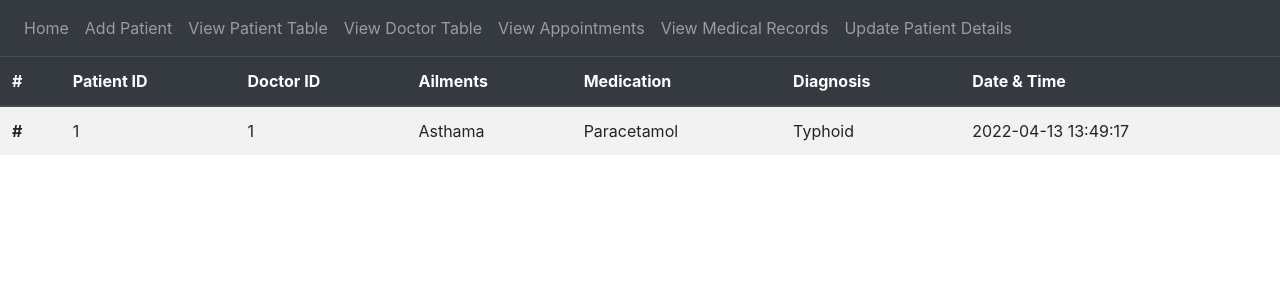
After one commit to Darsuu/DBMS-Project, a Flask app: page /medrecTable in a window 1280 px wide. The commit adds this page. Shown: the top 300 px of the page. Run offline with Flask 2, Linux system fonts and the light colour scheme; data comes from the database, SQL or seed files in the repository; some libraries are stand-ins or nearby versions.

Commit message:
Added medrec

```diff
--- a/website/templates/base.html
+++ b/website/templates/base.html
@@ -32,7 +32,9 @@
                 <a class="nav-item nav-link" id="addP" href="/addPatient">Add Patient</a>
                 <a class="nav-item nav-link" id="viewP" href="/patientTable">View Patient Table</a>
                 <a class="nav-item nav-link" id="viewD" href="/doctorTable">View Doctor Table</a>
-                <a class="nav-item nav-link" id="viewA" href="/appointmentTable">View Appointment Table</a>
+                <a class="nav-item nav-link" id="viewA" href="/appointmentTable">View Appointments</a>
+                <a class="nav-item nav-link" id="viewM" href="/medrecTable">View Medical Records</a>
+                <a class="nav-item nav-link" id="viewM" href="/updatePatient">Update Patient Details</a>
               </div>
             </div>
         </nav>
@@ -54,7 +56,7 @@
         <div>
             <center><h3 class="bg-info"> Hospital Management System</h3><center>
         </div>
-        <img src = "/static/hospital.jpg" alt = "Hospital image" style = "display: block ; margin: auto; margin-top: auto">
+        <img src = "/static/hospital.jpg" alt = "Hospital image" style = "display: block ; margin: auto">
         {% endblock %}
 
     </body>
--- /dev/null
+++ b/website/templates/medrecTable.html
@@ -0,0 +1,31 @@
+{% extends "base.html" %}
+{% block title %} Medical Record Table {% endblock %}
+
+{% block content %}
+<table class="table table-striped">
+    <thead class = "thead-dark">
+        <tr>
+            <th scope = "col">#</th>
+            <th scope = "col">Patient ID</th>
+            <th scope = "col">Doctor ID</th>
+            <th scope = "col">Ailments</th>
+            <th scope = "col">Medication</th>
+            <th scope = "col">Diagnosis</th>
+            <th scope = "col">Date & Time</th>
+        </tr>
+    </thead>
+    <tbody>
+    {% for row in rows %}
+        <tr>
+            <th scope = "row">#</th>
+            <td>{{row['PatID']}}</td>
+            <td>{{row['DocID']}}</td>
+            <td>{{row['Ailments']}}</td>
+            <td>{{row['Medication']}}</td>
+            <td>{{row['Diagnosis']}}</td>
+            <td>{{row['Date']}}</td>
+        </tr>
+    {% endfor %}
+    </tbody>
+</table>
+{% endblock %}
--- a/website/views.py
+++ b/website/views.py
@@ -1,4 +1,5 @@
 #stores all the routes the user can go to
+from datetime import datetime
 from flask import Blueprint, flash, render_template, request
 
 import sqlite3 as sql
@@ -60,25 +61,41 @@ def addrec():
                     flash("Phone Number should be 10 digits long", category= "error")
                     conn.close()
 
+                if(len(name)<1):
+                    error = True
+                    flash("Please input a name", category= "error")
+                    conn.close()
+
                 for row in records:
                     if(row[3]<5): # EACH DOCTOR CAN HAVE MAXIMUM OF 5 PATIENTS
                         found = True
+
                         cur.execute("begin")
                         try:
                             cur.execute("UPDATE DOCTOR SET PatNo = ? where ID = ?", (row[3]+1, row[1]))
                             cur.execute("INSERT INTO PATIENT(Name, PhoneNo) VALUES(?, ?)", (name, pno))
+
+                            cur.execute("SELECT * FROM PATIENT ORDER BY ID DESC LIMIT 1")
+                            id = cur.fetchone()
+                            rnd = random.randrange(0,6)
+                            symptoms = ["Cough", "Fever", "Headache", "Runny Nose", "Rashes", "Cold", "Vomitting"]
+                            cur.execute("INSERT INTO PATIENTAPPOINTMENTS(PatID, DocID, Symptoms) VALUES (?, ?, ?)", (id[1], row[1] , symptoms[rnd]))
+
+                            amts = ["Asthama", "Bronchitis", "Thalassemia", "Anaemia", "Cancer", "Obesity", "Depression"]
+                            meds = ["Paracetamol", "Imodium", "Folvite", "Digene", "Cyclopam", "Wikoryl", "Combiflam"]
+                            dgns = ["Typhoid", "Constipation", "Tuberculosis", "Gastritis", "Angina", "Rhinovirus", "Goitre"]
+                            cur.execute("SELECT * FROM DOCTOR where (PatNo <= 5 AND PatNo <> 0) order by ID DESC LIMIT 1")
+                            d_id = cur.fetchone()
+                            cur.execute("INSERT INTO MEDICALRECORDS(PatID, DocID, Ailments, Medication, Diagnosis) VALUES (?, ?, ?, ?, ?)", (id[1], d_id[1] , amts[rnd], meds[rnd], dgns[rnd]))
+
+                            flash("You have been assigned a Doctor", category = "success")
                             cur.execute("commit")
+
                         except Exception as e:
                             cur.execute("rollback")
                             error = True
                             flash(e)
-                            break
-                        cur.execute("SELECT * FROM PATIENT ORDER BY ID DESC LIMIT 1")
-                        id = cur.fetchone()
-                        rnd = random.randrange(0,6)
-                        symptoms = ["Cough", "Fever", "Headache", "Runny Nose", "Rashes", "Cold", "Vomitting"]
-                        cur.execute("INSERT INTO PATIENTAPPOINTMENTS(PatID, DocID, Symptoms) VALUES (?, ?, ?)", (id[1], row[1] , symptoms[rnd]))
-                        flash("You have been assigned a Doctor", category = "success")
+
                         break
 
                 if(found == False):
@@ -100,12 +117,51 @@ def appointmentTable():
     conn.row_factory = sql.Row
     cur = conn.cursor()
     cur.execute("""DROP VIEW IF EXISTS APPOINTMENT_VIEW""")
-    pat_view = """ CREATE VIEW APPOINTMENT_VIEW AS SELECT * FROM PATIENTAPPOINTMENTS;"""
+    pat_view = """CREATE VIEW APPOINTMENT_VIEW AS SELECT * FROM PATIENTAPPOINTMENTS;"""
     cur.execute(pat_view)
     cur.execute("Select * from APPOINTMENT_VIEW")
     rows = cur.fetchall()
 
     return render_template("appointmentTable.html", rows = rows)
 
-def getRandom():
-    return
+@views.route('/medrecTable')
+def medrecTable():
+    conn = sql.connect("hospital.db")
+    conn.row_factory = sql.Row
+    cur = conn.cursor()
+    cur.execute("""DROP VIEW IF EXISTS MEDICALRECORD_VIEW""")
+    medrec_view = """ CREATE VIEW MEDICALRECORD_VIEW AS SELECT * FROM MEDICALRECORDS;"""
+    cur.execute(medrec_view)
+    cur.execute("Select * from MEDICALRECORD_VIEW")
+    rows = cur.fetchall()
+
+    return render_template("medrecTable.html", rows = rows)
+
+@views.route('/updatePatient')
+def updatePatient():
+    return render_template("updatePatient.html")
+
+@views.route('/views.changePat', methods = ['POST', 'GET'])
+def changePat():
+    if request.method == 'POST':
+        try:
+            with sql.connect("hospital.db") as conn:
+                cur = conn.cursor()
+                conn.row_factory = sql.Row
+                cur.execute("begin")
+                try:
+                    num = request.form.get("changebox")
+                    cur.execute("Select * from MEDICALRECORDS where PatID = (SELECT ID FROM PATIENT WHERE PhoneNo = ?)", (num))
+                    record = cur.fetchone()
+                    print(record)
+                    cur.execute("UPDATE MEDICALRECORDS SET DATE = ? WHERE PatID = (SELECT ID FROM PATIENT WHERE PhoneNo = ?)", ("20201703", num))
+                    cur.execute("commit")
+                except:
+                    cur.execute("rollback")
+            conn.commit()
+        except Exception as e:
+            print(e)
+            conn.rollback()
+        finally:
+            conn.close()
+            return render_template("home.html")
```
Also changed, not shown: website/db.py (+5 -4 lines), website/templates/updatePatient.html (added, +22 -0 lines), hospital.db.
